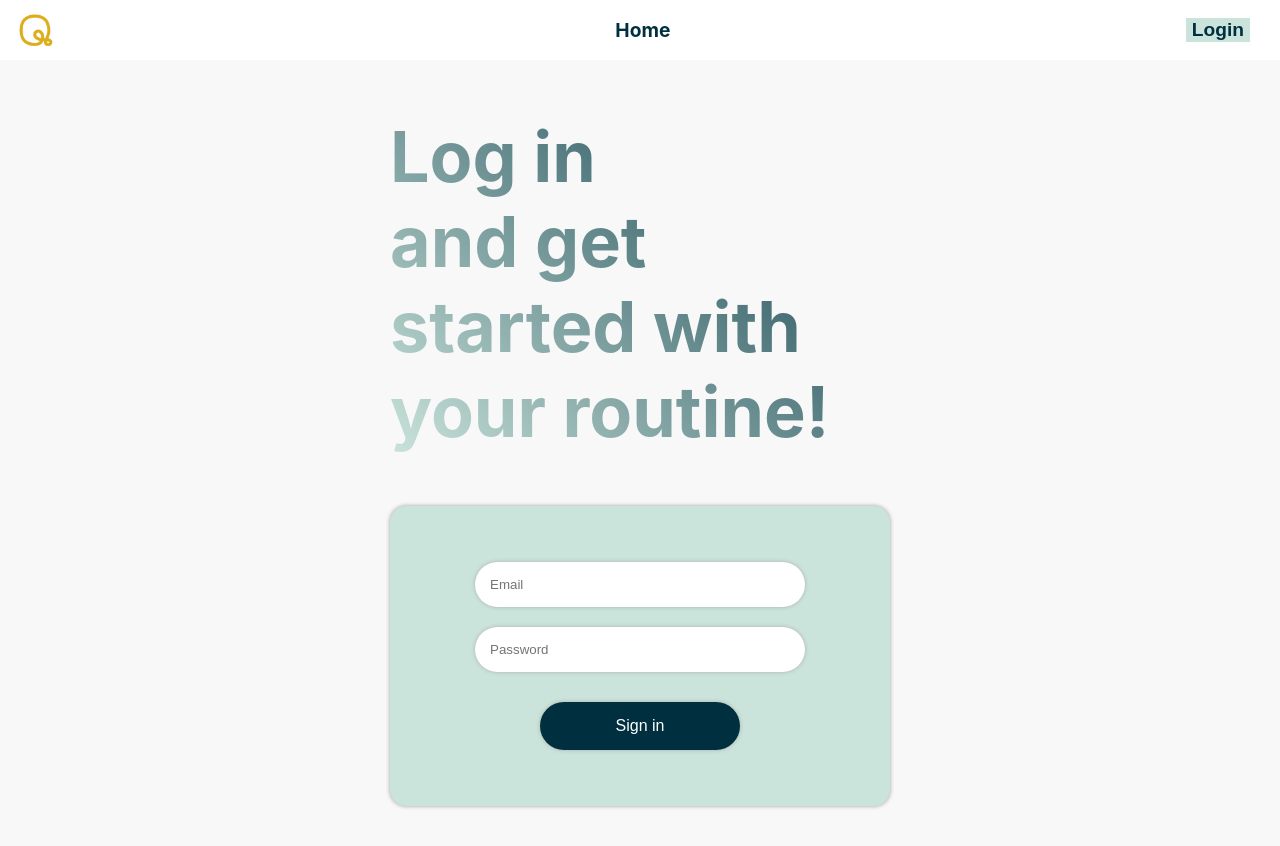
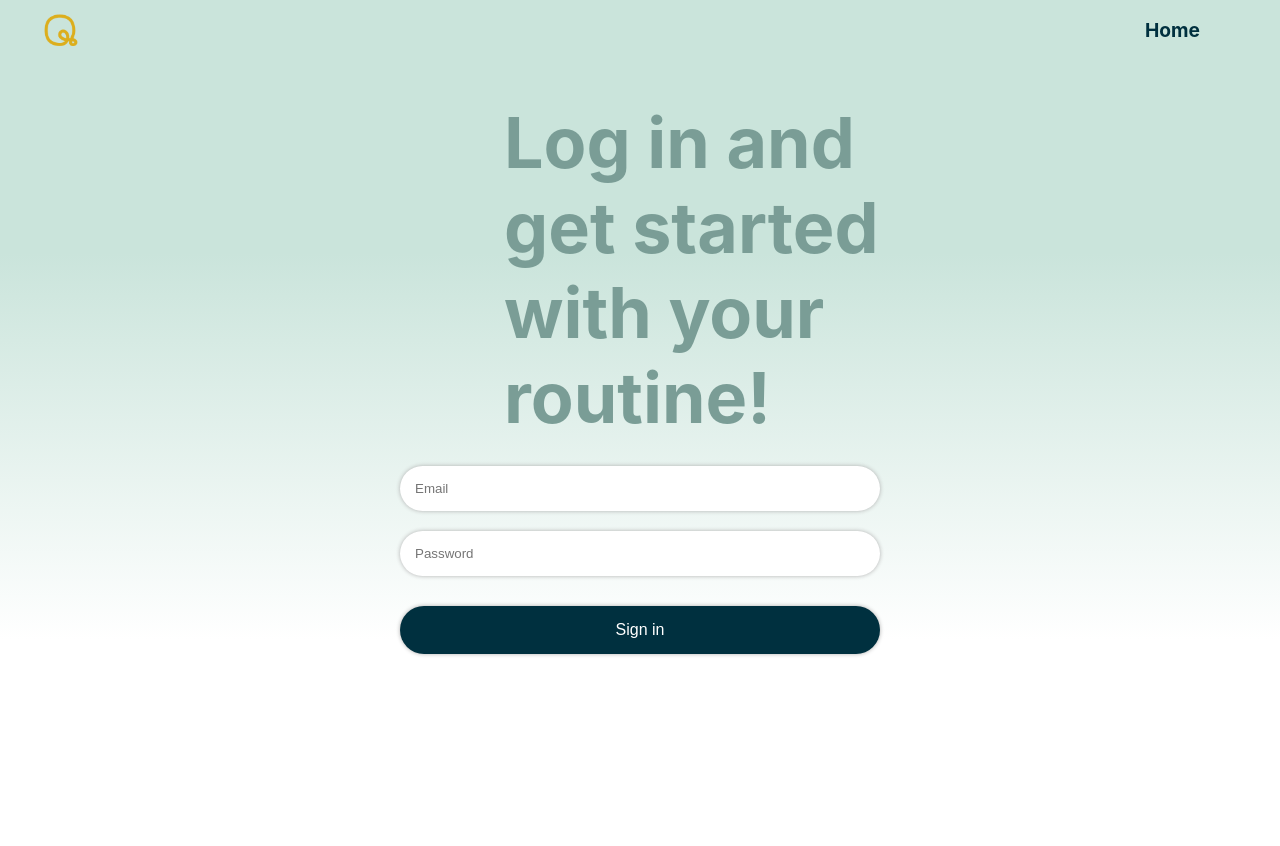
Before and after one commit to JJNR-DEV/qutine, a React (Create React App) app in the folder client/: page /login in a window 1280 px wide. Shown: the top 846 px of the page. After the commit the page ends 800 px from the top, so only its background shows below. Built offline with nearby package versions, Linux system fonts and the light colour scheme.

Commit message:
fixed navbar to display different links on different pages

```diff
--- a/client/src/components/login/Login.css
+++ b/client/src/components/login/Login.css
@@ -1,7 +1,8 @@
 .login {
   width: 100%;
-  min-height: 100vh;
-  background-color: #f8f8f8;
+  min-height: 75vh;
+  background: rgb(255,255,255);
+  background: linear-gradient(0deg, rgba(255,255,255,1) 4%, rgba(202,228,219,1) 68%);
   overflow: hidden;
   display: flex;
   flex-direction: column;
@@ -10,38 +11,25 @@
 }
 
 .loginGreetingMessage {
-  width: 500px;
-  margin: 2% 2%;
-  background: linear-gradient(45deg, #CAE4DB, #00303F);
+  font-size: 70px;
   background-clip: text;
-  -webkit-background-clip: text;
-  color: transparent;
-  font-size: 70px;
   text-align: left;
-}
-
-.loginGreetingMessageSpan1 {
-  text-align: right;
-  width: 600px;
+  max-width: 50vh;
+  margin: 5vh 5vh 2vh 5vh;
+  color: #7A9D96;
+  position: relative;
+  left: 5%;
 }
 
 .login > form {
-  margin: 2% 2%;
-  width: 500px;
-  height: 300px;
   display: flex;
   flex-direction: column;
-  justify-content: center;
-  align-items: center;
-  background-color: #CAE4DB;
-  border-radius: 1em;
-  box-shadow: 0 0 4px #9e9e9e;
 }
 
 .login > form input,
 .loginButton {
   margin: 10px;
-  width: 300px;
+  width: 450px;
   padding: 15px;
   background-color: white;
   border: none;
@@ -59,7 +47,7 @@
 
 .loginButton {
   margin-top: 20px;
-  width: 200px;
+  width: 480px;
   color: white;
   background-color: #00303F;
   font-size: 16px;
--- a/client/src/components/login/Login.jsx
+++ b/client/src/components/login/Login.jsx
@@ -47,11 +47,7 @@ const Login = () => {
   return (
     <div className="login">
       <h1 className="loginGreetingMessage">
-        Log in
-        <span className="loginGreetingMessageSpan1">
-          <br />
-          and get started with your routine!
-        </span>
+        Log in and get started with your routine!
       </h1>
       <form onSubmit={handleSubmit}>
         <input
--- a/client/src/components/navbar/Navbar.css
+++ b/client/src/components/navbar/Navbar.css
@@ -10,7 +10,7 @@
 
 .navBar ul {
   list-style: none;
-  margin: 0;
+  margin: 5vh;
   padding: 0;
   display: flex;
   flex-direction: row;
@@ -29,6 +29,7 @@
   text-decoration: none;
   float: left;
   color: #00303F;
+  padding: 5vh;
 }
 
 .navLink {
@@ -39,7 +40,7 @@
 }
 
 .logo {
-  margin: 0px 15px 0px 15px;
+  margin: 5vh;
   width: 40px;
 }
 
--- a/client/src/components/navbar/Navbar.jsx
+++ b/client/src/components/navbar/Navbar.jsx
@@ -5,11 +5,13 @@ import './Navbar.css';
 import {useHistory} from 'react-router-dom';
 import {logout} from "../../actions/auth";
 import logo from '../../logo.png';
+import {useLocation} from "react-router";
 
 const Navbar = () => {
   const {isLoggedIn, user} = useSelector((state) => state.auth);
   const history = useHistory();
   const dispatch = useDispatch();
+  const location = useLocation();
 
   const handleLogout = async () => {
     try {
@@ -20,17 +22,28 @@ const Navbar = () => {
     }
   };
 
+  const parseColor = (isLoggedIn) => {
+    if (isLoggedIn) {
+      return {
+        backgroundColor: 'transparent'
+      };
+    }
+    return {
+      backgroundColor: '#CAE4DB'
+    };
+  };
+
   return (
-    <div className="navBar">
+    <div className="navBar" style={parseColor(isLoggedIn)}>
       <img className="logo" src={logo} alt="logo"/>
-      <ul style={{marginLeft: '30px'}}>
-
-        {!isLoggedIn && <li><NavLink className="navLink" exact to="/">Home</NavLink></li>}
+      <ul>
+        {!isLoggedIn && location.pathname !== '/'
+          ? <li><NavLink className="navLink" exact to="/">Home</NavLink></li>
+          : null
+        }
         {isLoggedIn && <li><NavLink className="navLink" exact to="/dashboard">Dashboard</NavLink></li>}
-      </ul>
-      <ul style={{marginRight: '30px'}}>
         {isLoggedIn ? (
-          <li style={{float: 'right'}}>
+          <li>
             <span>{user.email}</span>
             <button className="small-btn"
                     type="button"
@@ -39,7 +52,7 @@ const Navbar = () => {
               Logout
             </button>
           </li>
-        ) : (
+        ) : !isLoggedIn && location.pathname === '/register' ? (
           <button className="small-btn"
                   type="button"
                   onClick={() => {
@@ -48,10 +61,9 @@ const Navbar = () => {
           >
             Login
           </button>
-        )}
+        ) : null
+        }
       </ul>
-
-
     </div>
   );
 };
```
